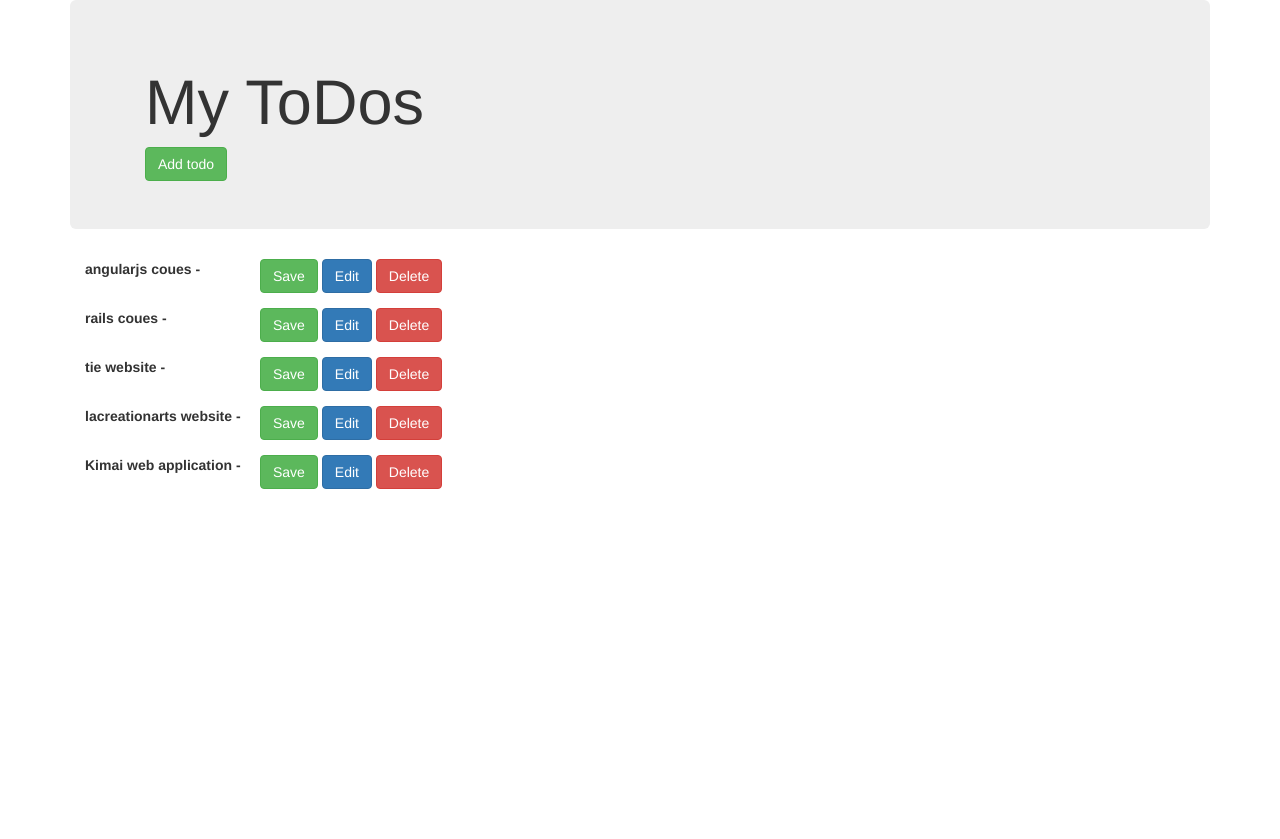
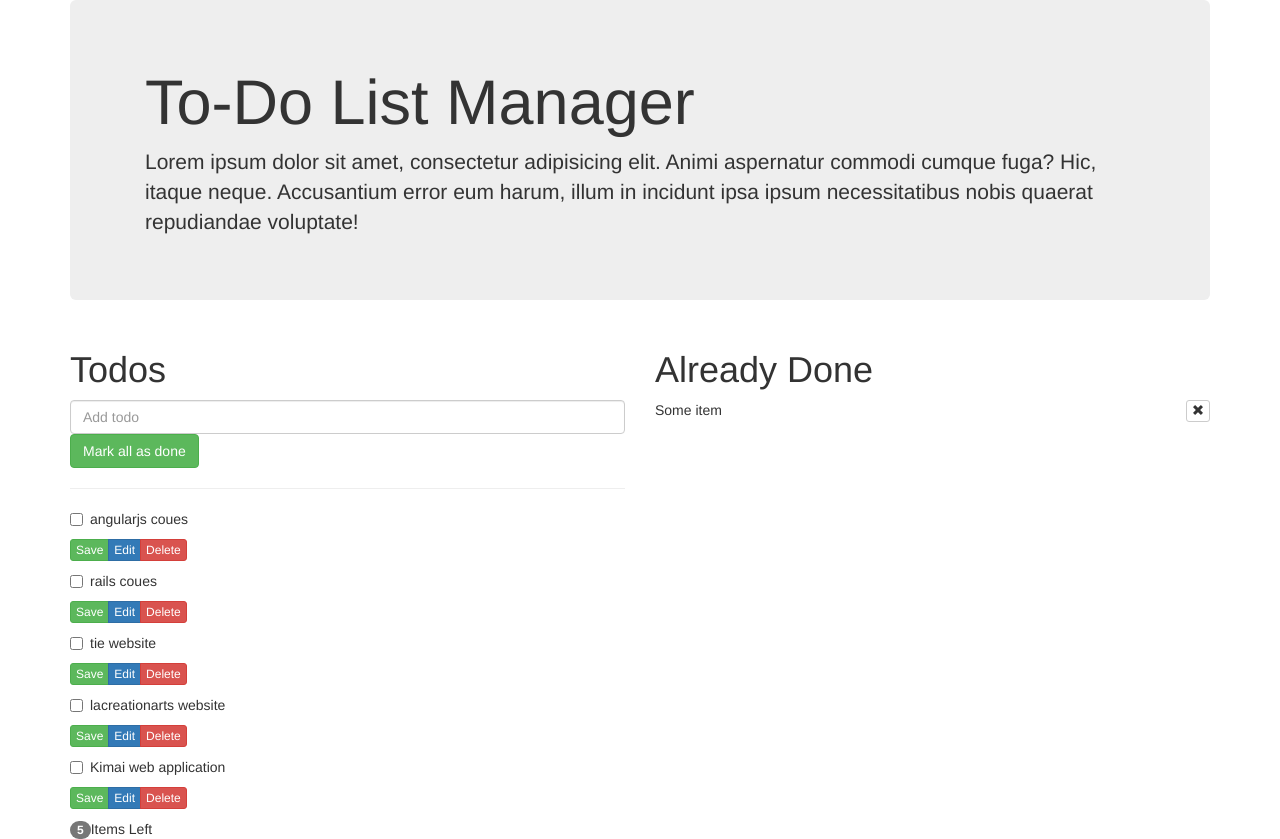
Before and after one commit to MoatazAbdAlmageed/todolist_teamtreehouse_angularjs, a plain HTML site: page index.html in a window 1280 px wide. Before the commit the page ends 800 px from the top, so only its background shows below. Drawn offline with Linux system fonts and the light colour scheme.

Commit message:
redesign layout, thanks to http://bootsnipp.com/

```diff
--- a/index.html
+++ b/index.html
@@ -1,92 +1,174 @@
+<!--
+http://bootsnipp.com/snippets/featured/todo-example
+-->
+
 <!DOCTYPE html >
 <html lang="en" ng-app="todoListApp">
 <head>
     <meta charset="UTF-8">
-    <title>todolist</title>
+    <title>To-Do List Manager</title>
 
     <link rel="stylesheet" href="bower_components/bootstrap/dist/css/bootstrap.css">
 </head>
 <body>
 
 <div class="container" ng-controller="mainCtrl">
+
 <div class="jumbotron">
 	<div class="container">
-		<h1>My ToDos</h1>
-        <a href="" class="btn btn-success" ng-click="addtodo()">Add todo</a>
+		<h1>To-Do List Manager</h1>
+        <p>Lorem ipsum dolor sit amet, consectetur adipisicing elit. Animi aspernatur commodi cumque fuga? Hic, itaque neque. Accusantium error eum harum, illum in incidunt ipsa ipsum necessitatibus nobis quaerat repudiandae voluptate!</p>
 	</div>
-</div>
-    <div ng-repeat="todo in todos">
+    </div>
 
 
+    <div class="row">
+        <div class="col-md-6">
+            <div class="todolist not-done">
+                <h1>Todos</h1>
+                <input type="text" class="form-control add-todo" placeholder="Add todo">
+                <button id="checkAll" class="btn btn-success">Mark all as done</button>
 
-    <div class="list form-group">
-        <!--<div class="checkbox">-->
-        	<!--<label>-->
-        		<!--<input type="checkbox" value="" id="" ng-model="todo.completed">-->
-
-        	<!--</label>-->
-        <!--</div>-->
-        <label for="todo_text" class="col-sm-2 control-label" ng-hide="editing">{{todo.name}} - {{todo.completed}}</label>
-
-        <input type="text" ng-model="todo.name" name="name" id="todo_text" class="form-control editing_label" placeholder="{{todo.name}}" required="required" ng-show="editing">
+                <hr>
+                <ul id="sortable" class="list-unstyled" ng-repeat="todo in todos">
 
 
-    </div>
-    <div class="actions" >
-        <a href="" class="btn btn-success" ng-click="saveTodo()">Save</a>
-        <a href="" class="btn btn-primary" ng-click="editing = !editing">Edit</a>
-        <a href="" class="btn btn-danger delete" ng-click="deleteTodo()">Delete</a>
+                    <li class="ui-state-default">
+                        <div class="checkbox">
+                            <label>
+                                <input type="checkbox">
+                                <span ng-hide="editing">{{todo.title}}</span>
+                              <input type="text" ng-show="editing" ng-model="todo.title" name="name" id="inputID" class="form-control" value="{{todo.title}}" title="" required="required" >
+                            </label>
 
-        <!--
-        Edit
-        Save
-        Delete
-        -->
-        <!--<hr>-->
-        <!--<h1>Todos</h1>-->
-        <!--<ol class="list-group" ng-repeat="todo in todos">-->
-        	<!--<li class="list-group-item">{{todo.name}}</li>-->
-        <!--</ol>-->
+                        </div>
 
-        <!--{{todos | json}}-->
-    </div>
+                        <div class="btn-toolbar" role="toolbar">
+                        <div class="btn-group">
+                        <a type="button" class="btn btn-xs btn-success" ng-click="saveTodo()">Save</a>
+                        <a type="button" class="btn btn-xs btn-primary" ng-click="editing = !editing">Edit</a>
+                        <a type="button" class="btn btn-xs btn-danger" ng-click="deleteTodo()">Delete</a>
+                        </div>
+                        </div>
 
-    </div>
-    <!--<div class="form-group" >-->
-        <!--<label for="exampleInputEmail1">todo</label>-->
-        <!--<input ng-model="todo" type="text" class="form-control" placeholder="Enter todo Here">-->
-    <!--<h1>{{ todo }}</h1>-->
-    <!--</div>-->
+
+                    </li>
+                </ul>
+                <div class="todo-footer">
+                    <strong><span class="count-todos"></span></strong>  <span class="badge"> {{todos.length }}</span>Items Left
+                </div>
+            </div>
+        </div>
 
 
 
 
-    <!---->
-    <!--&lt;!&ndash;E for Element name&ndash;&gt;-->
-    <!--<w3-test-directive></w3-test-directive>-->
+        <div class="col-md-6">
+            <div class="todolist">
+                <h1>Already Done</h1>
+                <ul id="done-items" class="list-unstyled">
+                    <li>Some item <button class="remove-item btn btn-default btn-xs pull-right"><span class="glyphicon glyphicon-remove"></span></button></li>
 
-    <!--&lt;!&ndash;A for Attribute&ndash;&gt;-->
+                </ul>
+            </div>
+        </div>
+    </div>
 
-    <!--<h1 w3-test-directive></h1>-->
-    <!--<p w3-test-directive></p>-->
+    <!--<div class="row">-->
 
-    <!--&lt;!&ndash;C for Class&ndash;&gt;-->
-    <!--<p class="w3-test-directive"></p>-->
-    <!--&lt;!&ndash;M for Comment&ndash;&gt;-->
+    <!--<div class="col-xs-6 col-sm-6 col-md-6 col-lg-6" style="border-right: 1px solid darkred">-->
 
-    <!--<div class="jumbotron">-->
-    	<!--<div class="container">-->
-    		<!--<h1 w3-test-directive></h1>-->
-    		<!--<p>Contents...</p>-->
-    		<!--<p>-->
-    			<!--<a class="btn btn-primary btn-lg">Learn more</a>-->
-    		<!--</p>-->
-    	<!--</div>-->
+
+        <!--<div class="form-group">-->
+            <!--<label for="newTodo" class="col-sm-2" >New Todo:</label>-->
+            <!--<div class="col-sm-10">-->
+                <!--<input type="text" name="newTodo" id="newTodo" class="form-control" value="" title="" required="required" >-->
+            <!--</div>-->
+        <!--</div>-->
+
+
+
+
+
+
+            <!--<div class="list form-group" ng-repeat="todo in todos">-->
+                <!--<input class="completed" type="checkbox" value="" id="" ng-model="todo.completed">-->
+                <!--<label for="todo_text" class="col-sm-2 control-label" ng-hide="editing">{{todo.name}} - {{todo.completed}}</label>-->
+
+                <!--<input type="text" ng-model="todo.name" name="name" id="todo_text" class="form-control editing_label" placeholder="{{todo.name}}" required="required" ng-show="editing">-->
+
+                <!--<div class="btn-toolbar" role="toolbar">-->
+                    <!--<div class="btn-group">-->
+                        <!--<a type="button" class="btn btn-default" ng-click="saveTodo()">Save</a>-->
+                        <!--<a type="button" class="btn btn-default" ng-click="editing = !editing">Edit</a>-->
+                        <!--<a type="button" class="btn btn-default" ng-click="deleteTodo()">Delete</a>-->
+                    <!--</div>-->
+                <!--</div>-->
+
+
+            <!--</div ng-repeat="todo in todos">-->
+            <!--&lt;!&ndash;<div class="actions" >&ndash;&gt;-->
+            <!--&lt;!&ndash;<a href="" class="btn " ng-click="saveTodo()">Save</a>&ndash;&gt;-->
+            <!--&lt;!&ndash;<a href="" class="btn " ng-click="editing = !editing">Edit</a>&ndash;&gt;-->
+            <!--&lt;!&ndash;<a href="" class="btn  delete" ng-click="deleteTodo()">Delete</a>&ndash;&gt;-->
+
+            <!--&lt;!&ndash;&lt;!&ndash;&ndash;&gt;-->
+            <!--&lt;!&ndash;Edit&ndash;&gt;-->
+            <!--&lt;!&ndash;Save&ndash;&gt;-->
+            <!--&lt;!&ndash;Delete&ndash;&gt;-->
+            <!--&lt;!&ndash;&ndash;&gt;&ndash;&gt;-->
+            <!--&lt;!&ndash;&lt;!&ndash;<hr>&ndash;&gt;&ndash;&gt;-->
+            <!--&lt;!&ndash;&lt;!&ndash;<h1>Todos</h1>&ndash;&gt;&ndash;&gt;-->
+            <!--&lt;!&ndash;&lt;!&ndash;<ol class="list-group" ng-repeat="todo in todos">&ndash;&gt;&ndash;&gt;-->
+            <!--&lt;!&ndash;&lt;!&ndash;<li class="list-group-item">{{todo.name}}</li>&ndash;&gt;&ndash;&gt;-->
+            <!--&lt;!&ndash;&lt;!&ndash;</ol>&ndash;&gt;&ndash;&gt;-->
+
+            <!--&lt;!&ndash;&lt;!&ndash;{{todos | json}}&ndash;&gt;&ndash;&gt;-->
+            <!--&lt;!&ndash;</div>&ndash;&gt;-->
+
+        <!--&lt;!&ndash;<div class="form-group" >&ndash;&gt;-->
+        <!--&lt;!&ndash;<label for="exampleInputEmail1">todo</label>&ndash;&gt;-->
+        <!--&lt;!&ndash;<input ng-model="todo" type="text" class="form-control" placeholder="Enter todo Here">&ndash;&gt;-->
+        <!--&lt;!&ndash;<h1>{{ todo }}</h1>&ndash;&gt;-->
+        <!--&lt;!&ndash;</div>&ndash;&gt;-->
+
+
+
+
+        <!--&lt;!&ndash;&ndash;&gt;-->
+        <!--&lt;!&ndash;&lt;!&ndash;E for Element name&ndash;&gt;&ndash;&gt;-->
+        <!--&lt;!&ndash;<w3-test-directive></w3-test-directive>&ndash;&gt;-->
+
+        <!--&lt;!&ndash;&lt;!&ndash;A for Attribute&ndash;&gt;&ndash;&gt;-->
+
+        <!--&lt;!&ndash;<h1 w3-test-directive></h1>&ndash;&gt;-->
+        <!--&lt;!&ndash;<p w3-test-directive></p>&ndash;&gt;-->
+
+        <!--&lt;!&ndash;&lt;!&ndash;C for Class&ndash;&gt;&ndash;&gt;-->
+        <!--&lt;!&ndash;<p class="w3-test-directive"></p>&ndash;&gt;-->
+        <!--&lt;!&ndash;&lt;!&ndash;M for Comment&ndash;&gt;&ndash;&gt;-->
+
+        <!--&lt;!&ndash;<div class="jumbotron">&ndash;&gt;-->
+        <!--&lt;!&ndash;<div class="container">&ndash;&gt;-->
+        <!--&lt;!&ndash;<h1 w3-test-directive></h1>&ndash;&gt;-->
+        <!--&lt;!&ndash;<p>Contents...</p>&ndash;&gt;-->
+        <!--&lt;!&ndash;<p>&ndash;&gt;-->
+        <!--&lt;!&ndash;<a class="btn btn-primary btn-lg">Learn more</a>&ndash;&gt;-->
+        <!--&lt;!&ndash;</p>&ndash;&gt;-->
+        <!--&lt;!&ndash;</div>&ndash;&gt;-->
+        <!--&lt;!&ndash;</div>&ndash;&gt;-->
+
+
     <!--</div>-->
 
 
+        <!--<div class="col-xs-6 col-sm-6 col-md-6 col-lg-6">-->
+            <!--<h1>Already Done</h1>-->
+        <!--</div>-->
+
+<!--</div>-->
+
 </div>
-
 </body>
 
 <script src="bower_components/angular/angular.min.js"></script>
--- a/js/app.js
+++ b/js/app.js
@@ -8,16 +8,15 @@ var myApp = angular.module('todoListApp',[]);
 
 myApp.controller('mainCtrl', ['$scope', function($scope) {
 $scope.todos = [
-    {"name" :"angularjs coues"},
-    {"name" : "rails coues"},
-    {"name" : "tie website"},
-    {"name" : "lacreationarts website"},
-    {"name" : "Kimai web application"},
+    {"title" :"angularjs coues"},
+    {"title" : "rails coues"},
+    {"title" : "tie website"},
+    {"title" : "lacreationarts website"},
+    {"title" : "Kimai web application"},
 
 ];
     $scope.todo ={};
     // $scope.editlabel ="Edit";
-    $scope.todo.name = 'a simple todo!';
     //
     // if ($scope.editing =true){
     // $scope.editlabel ="Save";
@@ -38,7 +37,8 @@ $scope.todos = [
         //
         // }
 
-        console.log('edittodo');
+        // console.log('edittodo');
+
     };
 
     $scope.deleteTodo = function () {
@@ -47,11 +47,6 @@ $scope.todos = [
 
 }]);
 
-myApp.controller('newCtrl', ['$scope', function($scope) {
-    $scope.whoIAm = function () {
-        console.log('Iam a newCtrl');
-    }
-}]);
 
 
 
```
